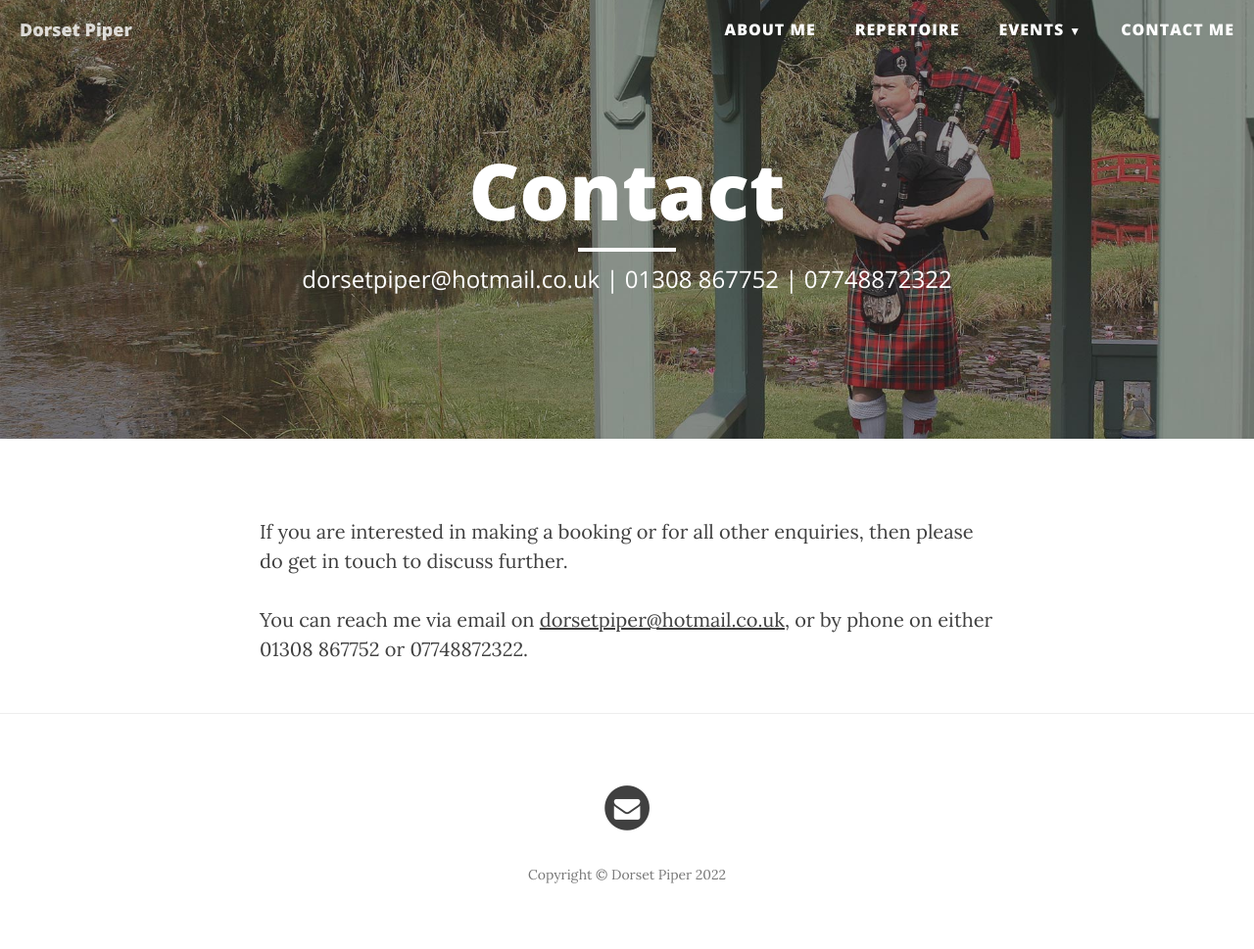
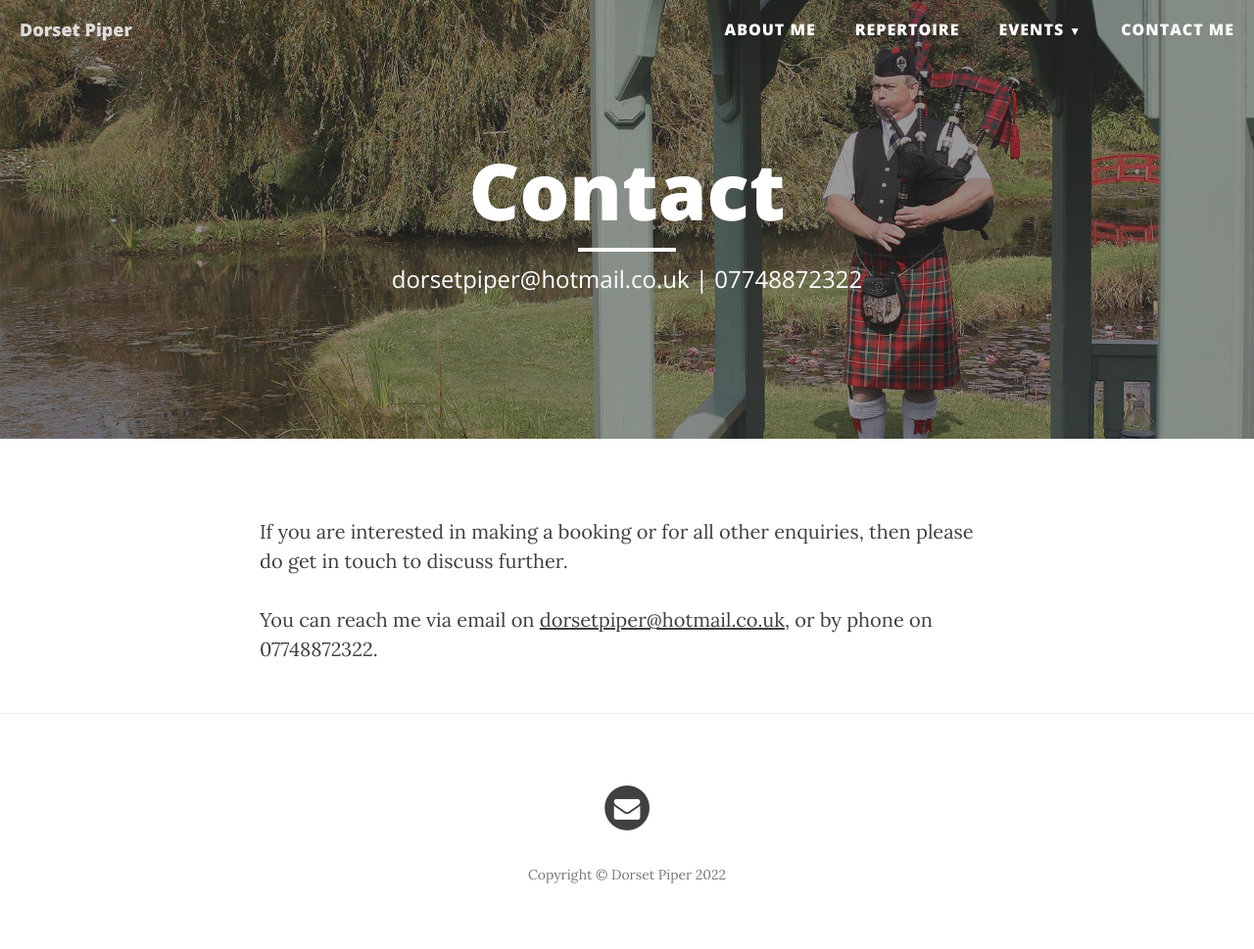
Before and after one commit to jonnykates/dorset-piper, a Jekyll site: the page built from contact.html, in a window 1280 px wide. Shown: the whole page at 98% size. Built offline with Jekyll 4.4.1, drawn with Linux system fonts in a browser that asks for light colours; nearby versions of some CDN libraries.

Commit message:
Update phone number

```diff
--- a/contact.html
+++ b/contact.html
@@ -1,12 +1,12 @@
 ---
 layout: page
 title: "Contact"
-description: "dorsetpiper@hotmail.co.uk | 01308 867752 | 07748872322"
+description: "dorsetpiper@hotmail.co.uk | 07748872322"
 header-img: "img/bob-1.jpg"
 ---
 
 <p>If you are interested in making a booking or for all other enquiries, then please do get in touch to discuss further.</p>
-<p>You can reach me via email on <a href="mailto:dorsetpiper@hotmail.co.uk">dorsetpiper@hotmail.co.uk</a>, or by phone on either 01308 867752 or 07748872322.</p>
+<p>You can reach me via email on <a href="mailto:dorsetpiper@hotmail.co.uk">dorsetpiper@hotmail.co.uk</a>, or by phone on 07748872322.</p>
 <!-- Contact Form - Enter your email address on line 19 of the mail/contact_me.php file to make this form work. -->
 <!-- WARNING: Some web hosts do not allow emails to be sent through forms to common mail hosts like Gmail or Yahoo. It's recommended that you use a private domain email address! -->
 <!-- NOTE: To use the contact form, your site must be on a live web host with PHP! The form will not work locally! -->
```
